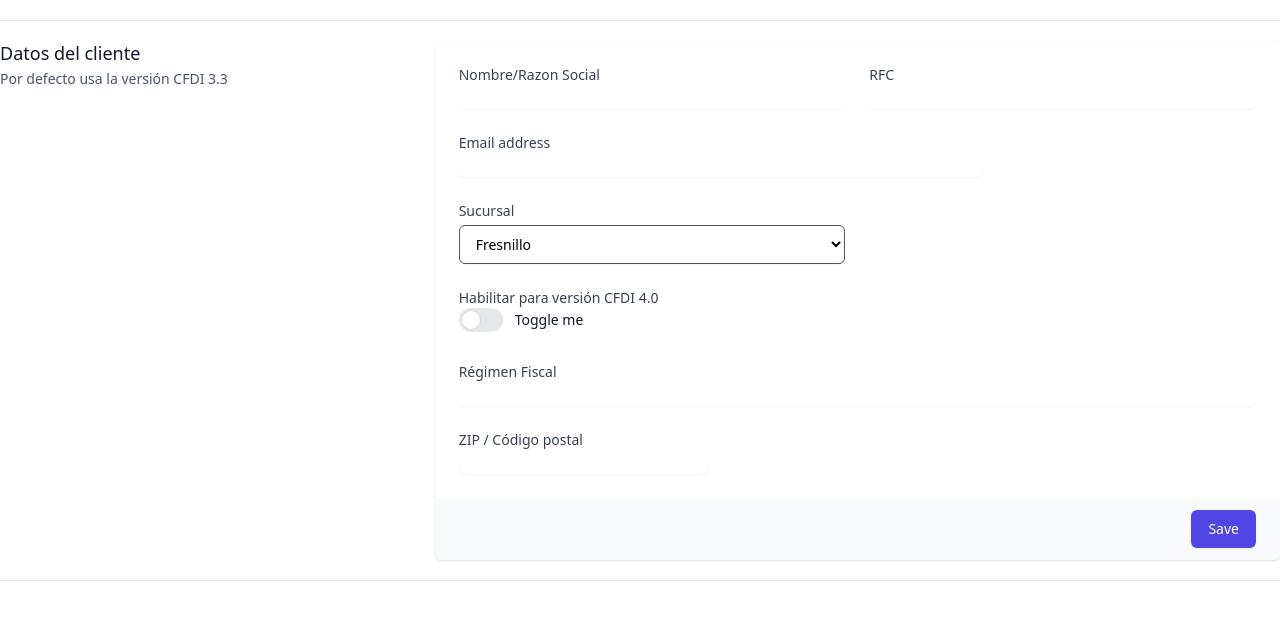
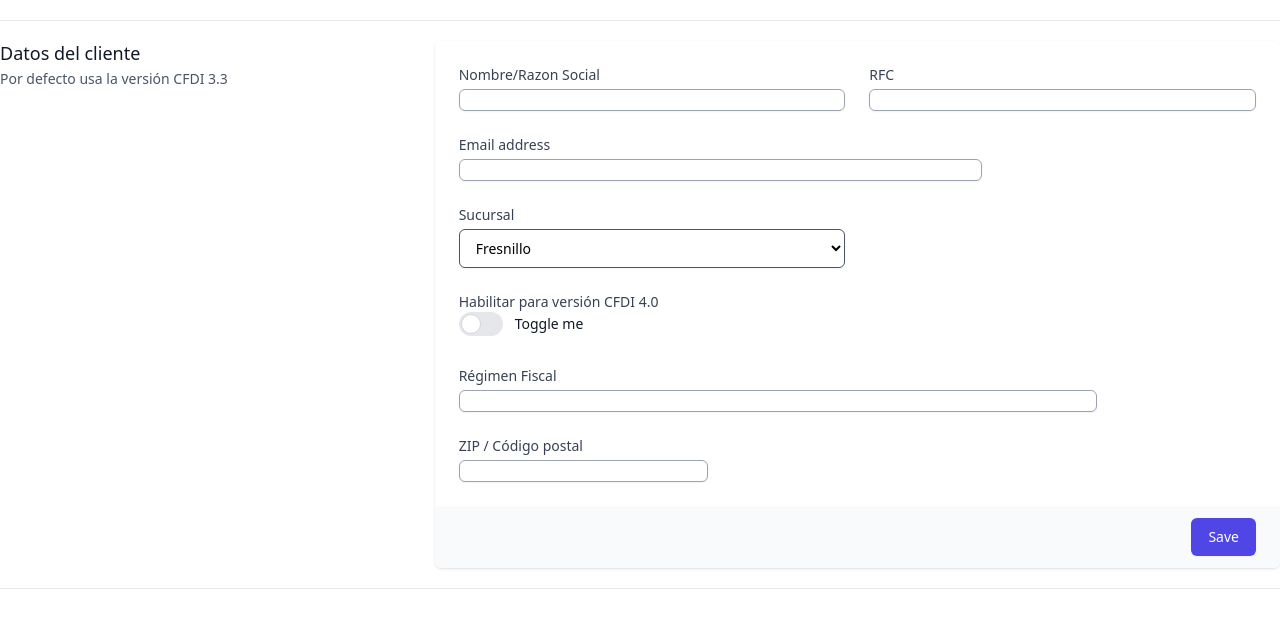
Before and after one commit to JI-Villalobos/luan-clients, a Next.js app: page /components/NewClientForm in a window 1280 px wide. Shown: the top 628 px of the page. Built offline with nearby package versions, Linux system fonts and the light colour scheme.

Commit message:
fix-- client form broken styles

```diff
--- a/pages/components/NewClientForm.tsx
+++ b/pages/components/NewClientForm.tsx
@@ -25,17 +25,17 @@ export default function NewClientForm() {
 																		<div className="grid grid-cols-6 gap-6">
 																				<div className="col-span-6 sm:col-span-3">
 																						<label className="block text-sm font-medium text-gray-700">Nombre/Razon Social</label>
-																						<input type="text" name="razon" id="razon" className="mt-1 block w-full rounded-md border-gray-600 shadow-sm focus:border-indigo-500 focus:ring-indigo-500 sm:text-sm" />
+																						<input type="text" name="razon" id="razon" className="mt-1 block w-full rounded-md border border-gray-400 shadow-sm focus:border-indigo-500 focus:ring-indigo-500 sm:text-sm" />
 																				</div>
 
 																				<div className="col-span-6 sm:col-span-3">
 																						<label className="block text-sm font-medium text-gray-700">RFC</label>
-																						<input type="text" name="rfc" id="razon" className="mt-1 block w-full rounded-md border-gray-600 shadow-sm focus:border-indigo-500 focus:ring-indigo-500 sm:text-sm" />
+																						<input type="text" name="rfc" id="razon" className="mt-1 block border w-full rounded-md border-gray-400 shadow-sm focus:border-indigo-500 focus:ring-indigo-500 sm:text-sm" />
 																				</div>
 
 																				<div className="col-span-6 sm:col-span-4">
 																						<label className="block text-sm font-medium text-gray-700">Email address</label>
-																						<input type="text" name="email-address" id="email-address" className="mt-1 block w-full rounded-md border-gray-600 shadow-sm focus:border-indigo-500 focus:ring-indigo-500 sm:text-sm" />
+																						<input type="text" name="email-address" id="email-address" className="mt-1 block border w-full rounded-md border-gray-400 shadow-sm focus:border-indigo-500 focus:ring-indigo-500 sm:text-sm" />
 																				</div>
 
 																				<div className="col-span-6 sm:col-span-3">
@@ -57,11 +57,11 @@ export default function NewClientForm() {
 
 																				<div className="col-span-6">
 																						<label className="block text-sm font-medium text-gray-700">Régimen Fiscal</label>
-																						<input type="text" name="regimen" id="regimen" className="mt-1 block w-full rounded-md border-gray-600 shadow-sm focus:border-indigo-500 focus:ring-indigo-500 sm:text-sm" />
+																						<input type="text" name="regimen" id="regimen" className="mt-1 text-center text-indigo-600 block w-4/5 rounded-md border border-gray-400 shadow-sm focus:border-indigo-500 focus:ring-indigo-500 sm:text-sm" />
 																				</div>
 																				<div className="col-span-6 sm:col-span-3 lg:col-span-2">
 																						<label className="block text-sm font-medium text-gray-700">ZIP / Código postal</label>
-																						<input type="text" name="postal-code" id="postal-code" className="mt-1 block w-full rounded-md border-gray-600 shadow-sm focus:border-indigo-500 focus:ring-indigo-500 sm:text-sm" />
+																						<input type="text" name="postal-code" id="postal-code" className="mt-1 text-center text-indigo-600 block w-full rounded-md border  border-gray-400 shadow-sm focus:border-indigo-500 focus:ring-indigo-500 sm:text-sm" />
 																				</div>
 																		</div>
 																</div>
```
